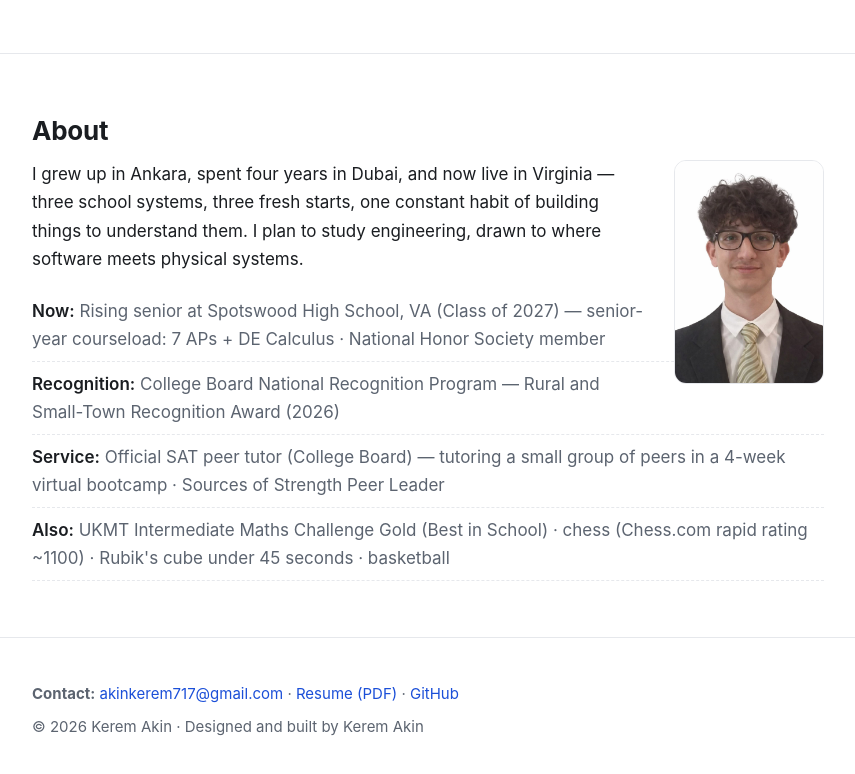
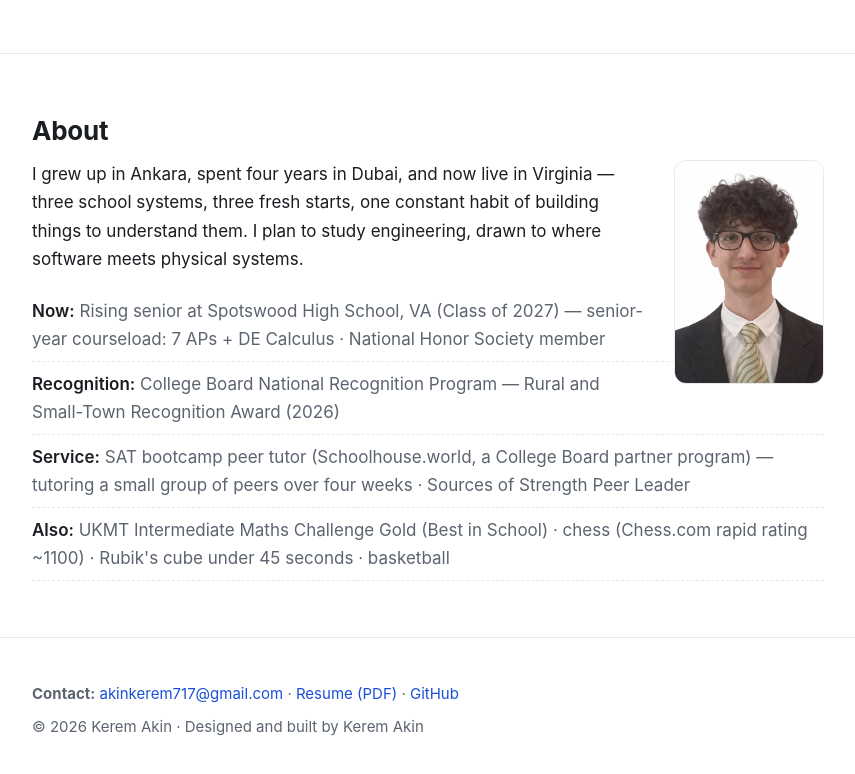
Before and after one commit to kerem-akin/kerem-akin.github.io, a plain HTML site: page index.html in a window 1280 px wide. Shown: the part 9316-10090 px from the top of the page, without its empty margins (212-1067 px from the left). Drawn offline with Linux system fonts and the light colour scheme.

Commit message:
Add files via upload

```diff
--- a/index.html
+++ b/index.html
@@ -318,7 +318,7 @@
     <ul class="about-facts">
       <li><b>Now:</b> Rising senior at Spotswood High School, VA (Class of 2027) — senior-year courseload: 7 APs + DE Calculus · National Honor Society member</li>
       <li><b>Recognition:</b> College Board National Recognition Program — Rural and Small-Town Recognition Award (2026)</li>
-      <li><b>Service:</b> Official SAT peer tutor (College Board) — tutoring a small group of peers in a 4-week virtual bootcamp · Sources of Strength Peer Leader</li>
+      <li><b>Service:</b> SAT bootcamp peer tutor (Schoolhouse.world, a College Board partner program) — tutoring a small group of peers over four weeks · Sources of Strength Peer Leader</li>
       <li><b>Also:</b> UKMT Intermediate Maths Challenge Gold (Best in School) · chess (Chess.com rapid rating ~1100) · Rubik's cube under 45 seconds · basketball</li>
     </ul>
   </div>
```
